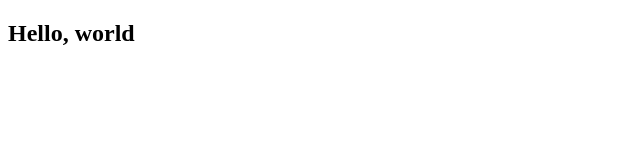
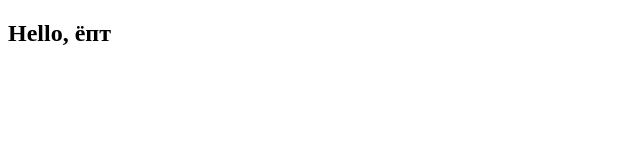
Before and after one commit to trapeznikovtimur/github.io, a plain HTML site: page index.html in a window 1280 px wide. Shown: the full height of the page, 0-640 px from the left. Drawn offline with Linux system fonts and the light colour scheme.

Commit message:
Update index.html

```diff
--- a/index.html
+++ b/index.html
@@ -8,7 +8,7 @@
 </head>
 <body>
     <section>
-        <h1>Hello, world</h1>
+            <h1>Hello, ёпт</h1>
     </section>
 </body>
 </html>
```
